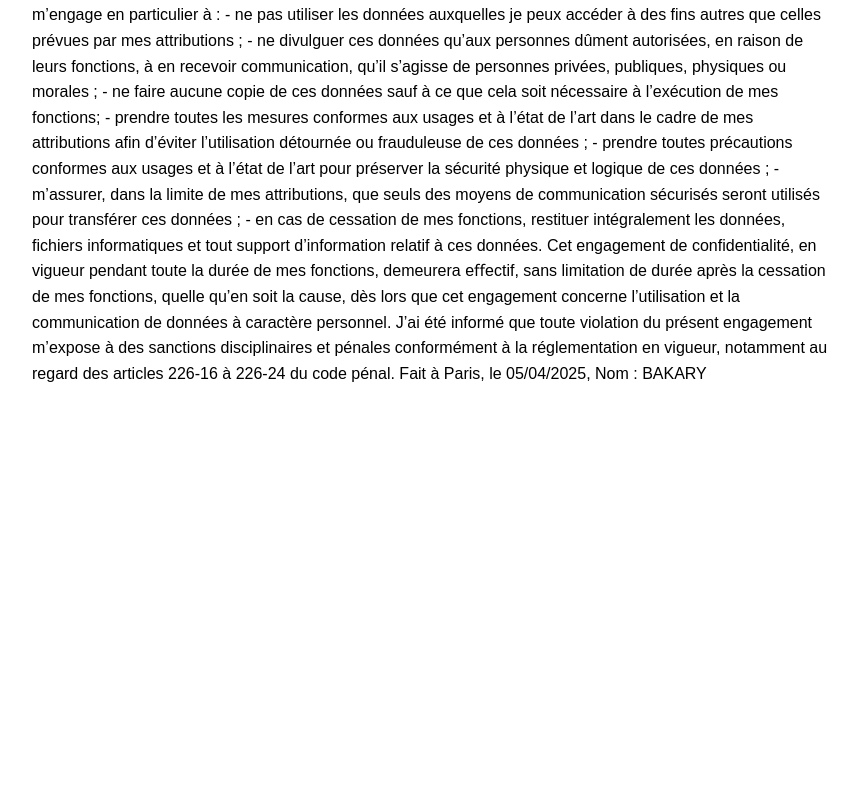
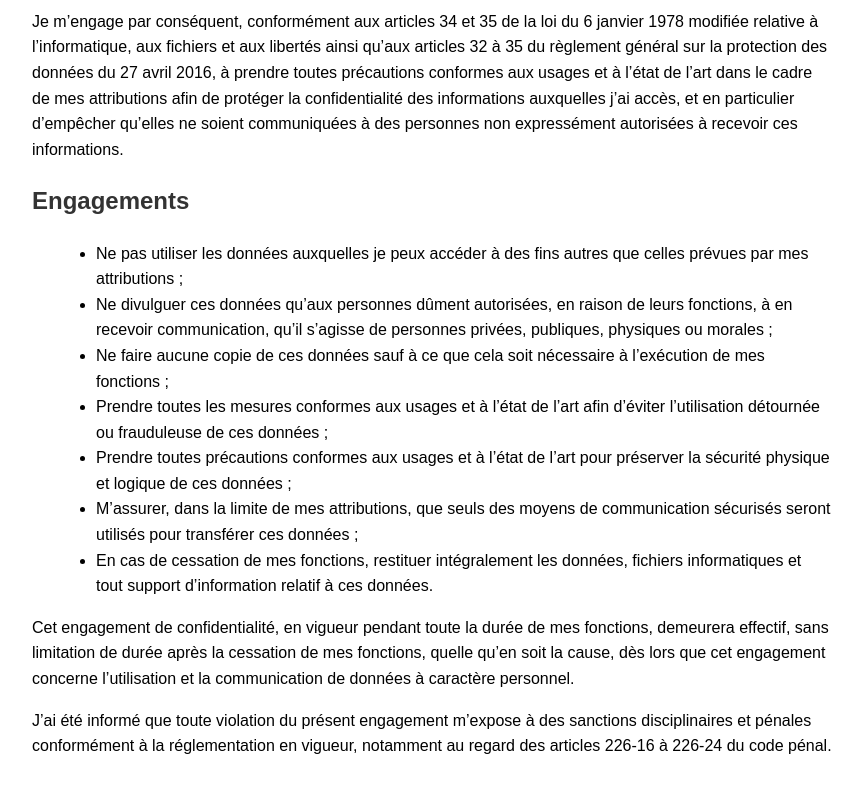
Before and after one commit to faybak/privacy-policy, a plain HTML site: page index.html in a window 1280 px wide. Shown: the part 307-1098 px from the top of the page, without its empty margins (208-1068 px from the left). Before the commit the page ends 800 px from the top, so only its background shows below. Drawn offline with Linux system fonts and the light colour scheme.

Commit message:
Update index.html

```diff
--- a/index.html
+++ b/index.html
@@ -3,59 +3,42 @@
 <head>
   <meta charset="UTF-8">
   <meta name="viewport" content="width=device-width, initial-scale=1.0">
-  <title>Politique de confidentialité</title>
+  <title>Politique de confidentialité de Facturo pro - devis & facture</title>
   <style>
-    body { max-width: 800px; margin: 2rem auto; font-family: sans-serif; line-height: 1.6; }
+    body { max-width: 800px; margin: 2rem auto; font-family: sans-serif; line-height: 1.6; padding: 0 1rem; }
     h1, h2 { color: #333; }
+    p { margin-bottom: 1rem; }
+    ul { margin-left: 1.5rem; }
   </style>
 </head>
 <body>
-  <h1>Politique de confidentialité</h1>
-  ENGAGEMENT DE CONFIDENTIALITE:
-Je soussigné/e Monsieur BAKARY Fayad, exerçant les fonctions Gestionnaire et
-créateur de
-l’application Facturo pro - devis & facture étant à ce titre amené à accéder à des données à caractère personnel,
-déclare reconnaître la confidentialité desdites données.
-Je m’engage par conséquent, conformément aux articles 34 et 35 de la loi du 6 janvier 1978
-modifiée
-relative à l’informatique, aux fichiers et aux libertés ainsi qu’aux articles 32 à 35 du règlement
-général sur la protection des données du 27 avril 2016, à prendre toutes précautions conformes
-aux
-usages et à l’état de l’art dans le cadre de mes attributions afin de protéger la confidentialité des
-informations auxquelles j’ai accès, et en particulier d’empêcher qu’elles ne soient communiquées
-à
-des personnes non expressément autorisées à recevoir ces informations.
-Je m’engage en particulier à :
-- ne pas utiliser les données auxquelles je peux accéder à des fins autres que celles prévues par
-mes
-attributions ;
-- ne divulguer ces données qu’aux personnes dûment autorisées, en raison de leurs fonctions, à
-en
-recevoir communication, qu’il s’agisse de personnes privées, publiques, physiques ou morales ;
-- ne faire aucune copie de ces données sauf à ce que cela soit nécessaire à l’exécution de mes
-fonctions;
-- prendre toutes les mesures conformes aux usages et à l’état de l’art dans le cadre de mes
-attributions afin d’éviter l’utilisation détournée ou frauduleuse de ces données ;
-- prendre toutes précautions conformes aux usages et à l’état de l’art pour préserver la sécurité
-physique et logique de ces données ;
-- m’assurer, dans la limite de mes attributions, que seuls des moyens de communication
-sécurisés
-seront utilisés pour transférer ces données ;
-- en cas de cessation de mes fonctions, restituer intégralement les données, fichiers
-informatiques et
-tout support d’information relatif à ces données.
-Cet engagement de confidentialité, en vigueur pendant toute la durée de mes fonctions,
-demeurera
-eﬀectif, sans limitation de durée après la cessation de mes fonctions, quelle qu’en soit la cause,
-dès
-lors que cet engagement concerne l’utilisation et la communication de données à caractère
-personnel.
-J’ai été informé que toute violation du présent engagement m’expose à des sanctions
-disciplinaires
-et pénales conformément à la réglementation en vigueur, notamment au regard des articles
-226-16 à
-226-24 du code pénal.
-Fait à Paris, le 05/04/2025,
-Nom : BAKARY
+  <h1>Politique de confidentialité de Facturo pro – devis & facture</h1>
+  <p>
+    Cette politique de confidentialité s’applique à l’application <strong>Facturo pro – devis & facture</strong>, éditée par <strong>Rahissi voyage</strong>, telle qu’elle apparaît sur le Google Play Store.
+  </p>
+
+  <p>
+    Je soussigné/e Monsieur BAKARY Fayad, exerçant les fonctions Gestionnaire et créateur de l’application Facturo pro – devis & facture étant à ce titre amené à accéder à des données à caractère personnel, déclare reconnaître la confidentialité desdites données.
+  </p>
+  <p>
+    Je m’engage par conséquent, conformément aux articles 34 et 35 de la loi du 6 janvier 1978 modifiée relative à l’informatique, aux fichiers et aux libertés ainsi qu’aux articles 32 à 35 du règlement général sur la protection des données du 27 avril 2016, à prendre toutes précautions conformes aux usages et à l’état de l’art dans le cadre de mes attributions afin de protéger la confidentialité des informations auxquelles j’ai accès, et en particulier d’empêcher qu’elles ne soient communiquées à des personnes non expressément autorisées à recevoir ces informations.
+  </p>
+  <h2>Engagements</h2>
+  <ul>
+    <li>Ne pas utiliser les données auxquelles je peux accéder à des fins autres que celles prévues par mes attributions ;</li>
+    <li>Ne divulguer ces données qu’aux personnes dûment autorisées, en raison de leurs fonctions, à en recevoir communication, qu’il s’agisse de personnes privées, publiques, physiques ou morales ;</li>
+    <li>Ne faire aucune copie de ces données sauf à ce que cela soit nécessaire à l’exécution de mes fonctions ;</li>
+    <li>Prendre toutes les mesures conformes aux usages et à l’état de l’art afin d’éviter l’utilisation détournée ou frauduleuse de ces données ;</li>
+    <li>Prendre toutes précautions conformes aux usages et à l’état de l’art pour préserver la sécurité physique et logique de ces données ;</li>
+    <li>M’assurer, dans la limite de mes attributions, que seuls des moyens de communication sécurisés seront utilisés pour transférer ces données ;</li>
+    <li>En cas de cessation de mes fonctions, restituer intégralement les données, fichiers informatiques et tout support d’information relatif à ces données.</li>
+  </ul>
+
+  <p>
+    Cet engagement de confidentialité, en vigueur pendant toute la durée de mes fonctions, demeurera effectif, sans limitation de durée après la cessation de mes fonctions, quelle qu’en soit la cause, dès lors que cet engagement concerne l’utilisation et la communication de données à caractère personnel.
+  </p>
+  <p>
+    J’ai été informé que toute violation du présent engagement m’expose à des sanctions disciplinaires et pénales conformément à la réglementation en vigueur, notamment au regard des articles 226-16 à 226-24 du code pénal.
+  </p>
 </body>
 </html>
```
